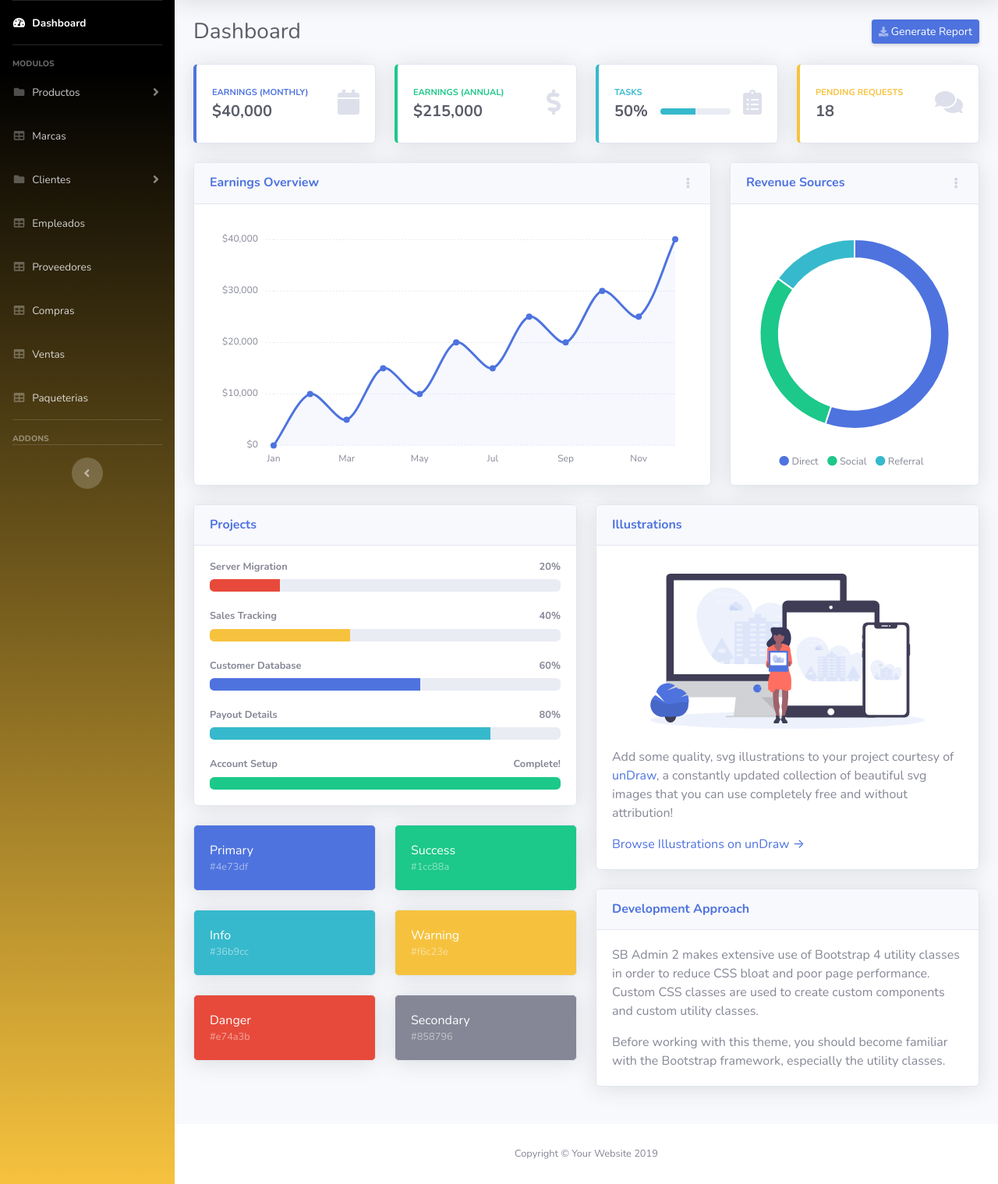
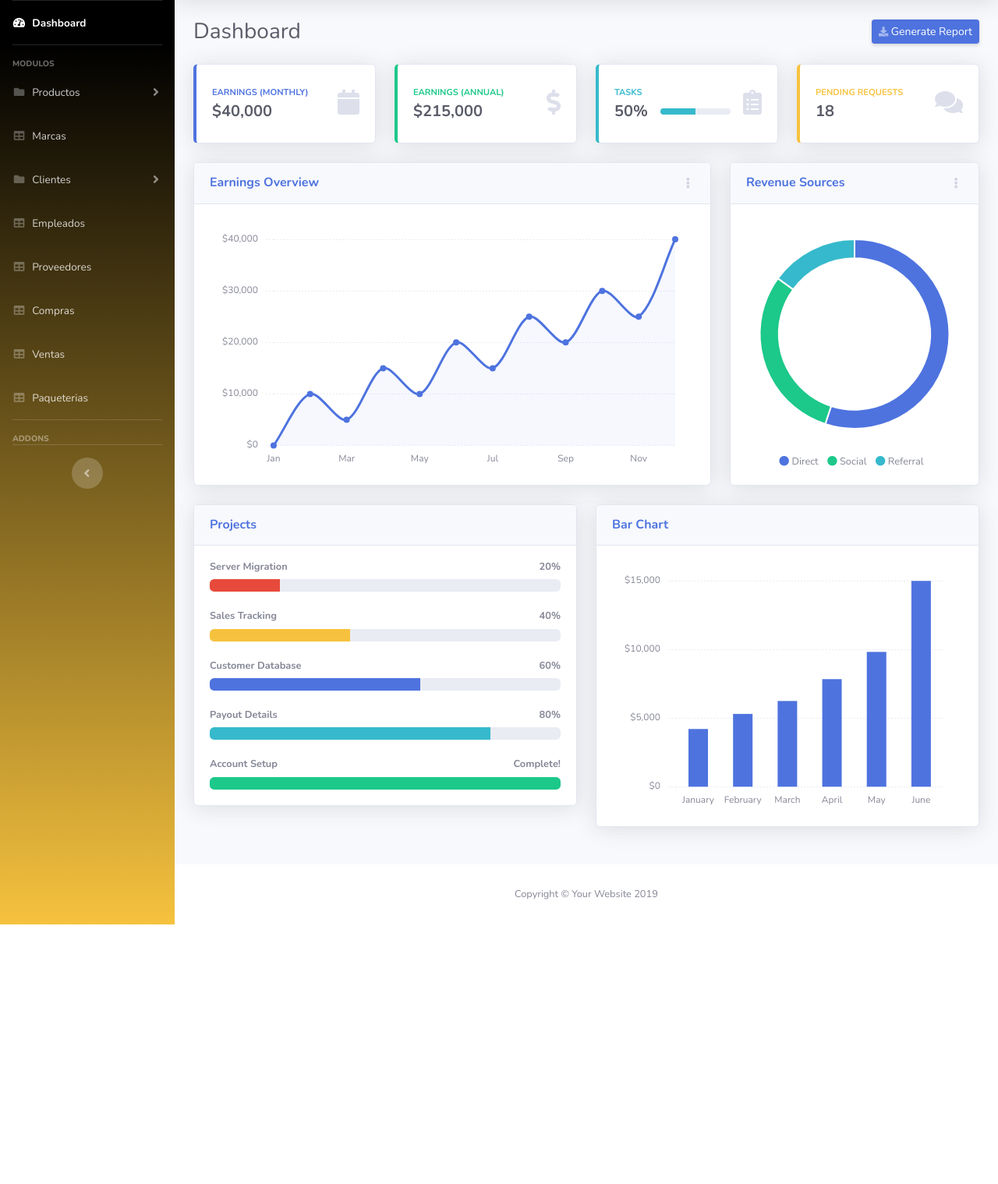
Before and after one commit to T0rHec/Website-Vehicular, a PHP site: page /sb-admin-2/index.php in a window 1280 px wide. Shown: the part 70-1589 px from the top of the page at 78% size. After the commit the page ends 1256 px from the top, so only its background shows below. Run offline with PHP 8.4, Linux system fonts and the light colour scheme; the visitor is signed in with stand-in values (Sample User, id 1).

Commit message:
Perritosgit pull origin master!

```diff
--- a/sb-admin-2/index.php
+++ b/sb-admin-2/index.php
@@ -318,7 +318,7 @@
             <li class="nav-item dropdown no-arrow">
               <a class="nav-link dropdown-toggle" href="#" id="userDropdown" role="button" data-toggle="dropdown" aria-haspopup="true" aria-expanded="false">
                 <span class="mr-2 d-none d-lg-inline text-gray-600 small">Valerie Luna</span>
-                <img class="img-profile rounded-circle" src="https://source.unsplash.com/QAB-WJcbgJk/60x60">
+                <img class="img-profile rounded-circle" src=" https://source.unsplash.com/QAB-WJcbgJk/60x60">
               </a>
               <!-- Dropdown - User Information -->
               <div class="dropdown-menu dropdown-menu-right shadow animated--grow-in" aria-labelledby="userDropdown">
@@ -544,84 +544,19 @@
                 </div>
               </div>
 
-              <!-- Color System -->
-              <div class="row">
-                <div class="col-lg-6 mb-4">
-                  <div class="card bg-primary text-white shadow">
-                    <div class="card-body">
-                      Primary
-                      <div class="text-white-50 small">#4e73df</div>
-                    </div>
-                  </div>
-                </div>
-                <div class="col-lg-6 mb-4">
-                  <div class="card bg-success text-white shadow">
-                    <div class="card-body">
-                      Success
-                      <div class="text-white-50 small">#1cc88a</div>
-                    </div>
-                  </div>
-                </div>
-                <div class="col-lg-6 mb-4">
-                  <div class="card bg-info text-white shadow">
-                    <div class="card-body">
-                      Info
-                      <div class="text-white-50 small">#36b9cc</div>
-                    </div>
-                  </div>
-                </div>
-                <div class="col-lg-6 mb-4">
-                  <div class="card bg-warning text-white shadow">
-                    <div class="card-body">
-                      Warning
-                      <div class="text-white-50 small">#f6c23e</div>
-                    </div>
-                  </div>
-                </div>
-                <div class="col-lg-6 mb-4">
-                  <div class="card bg-danger text-white shadow">
-                    <div class="card-body">
-                      Danger
-                      <div class="text-white-50 small">#e74a3b</div>
-                    </div>
-                  </div>
-                </div>
-                <div class="col-lg-6 mb-4">
-                  <div class="card bg-secondary text-white shadow">
-                    <div class="card-body">
-                      Secondary
-                      <div class="text-white-50 small">#858796</div>
-                    </div>
-                  </div>
-                </div>
-              </div>
-
             </div>
 
             <div class="col-lg-6 mb-4">
 
-              <!-- Illustrations -->
+              <!-- Bar Chart -->
               <div class="card shadow mb-4">
                 <div class="card-header py-3">
-                  <h6 class="m-0 font-weight-bold text-primary">Illustrations</h6>
+                  <h6 class="m-0 font-weight-bold text-primary">Bar Chart</h6>
                 </div>
                 <div class="card-body">
-                  <div class="text-center">
-                    <img class="img-fluid px-3 px-sm-4 mt-3 mb-4" style="width: 25rem;" src="img/undraw_posting_photo.svg" alt="">
+                  <div class="chart-bar">
+                    <canvas id="myBarChart"></canvas>
                   </div>
-                  <p>Add some quality, svg illustrations to your project courtesy of <a target="_blank" rel="nofollow" href="https://undraw.co/">unDraw</a>, a constantly updated collection of beautiful svg images that you can use completely free and without attribution!</p>
-                  <a target="_blank" rel="nofollow" href="https://undraw.co/">Browse Illustrations on unDraw &rarr;</a>
-                </div>
-              </div>
-
-              <!-- Approach -->
-              <div class="card shadow mb-4">
-                <div class="card-header py-3">
-                  <h6 class="m-0 font-weight-bold text-primary">Development Approach</h6>
-                </div>
-                <div class="card-body">
-                  <p>SB Admin 2 makes extensive use of Bootstrap 4 utility classes in order to reduce CSS bloat and poor page performance. Custom CSS classes are used to create custom components and custom utility classes.</p>
-                  <p class="mb-0">Before working with this theme, you should become familiar with the Bootstrap framework, especially the utility classes.</p>
                 </div>
               </div>
 
@@ -692,6 +627,7 @@
   <!-- Page level custom scripts -->
   <script src="js/demo/chart-area-demo.js"></script>
   <script src="js/demo/chart-pie-demo.js"></script>
+  <script src="js/demo/chart-bar-demo.js"></script>
 
 </body>
 
--- a/sb-admin-2/login.html
+++ b/sb-admin-2/login.html
@@ -33,7 +33,7 @@
           <div class="card-body p-0">
             <!-- Nested Row within Card Body -->
             <div class="row">
-              <div class="col-lg-6 d-none d-lg-block bg-login-image"></div>
+              <div style="background-image: url(img/photo-1517849845537-4d257902454a.jfif)" class="col-lg-6 d-none d-lg-block bg-login-image"></div>
               <div class="col-lg-6">
                 <div class="p-5">
                   <div class="text-center">
--- a/sb-admin-2/register.html
+++ b/sb-admin-2/register.html
@@ -28,7 +28,7 @@
       <div class="card-body p-0">
         <!-- Nested Row within Card Body -->
         <div class="row">
-          <div class="col-lg-5 d-none d-lg-block bg-register-image"></div>
+          <div style="background-image: url(img/photo-1518020382113-a7e8fc38eac9.jfif)" class="col-lg-5 d-none d-lg-block bg-register-image"></div>
           <div class="col-lg-7">
             <div class="p-5">
               <div class="text-center">
```
Also changed, not shown: sb-admin-2/img/photo-1517519014922-8fc06b814a0e.jfif (added), sb-admin-2/img/photo-1517849845537-4d257902454a.jfif (added), sb-admin-2/img/photo-1518020382113-a7e8fc38eac9.jfif (added), 2 other files.
